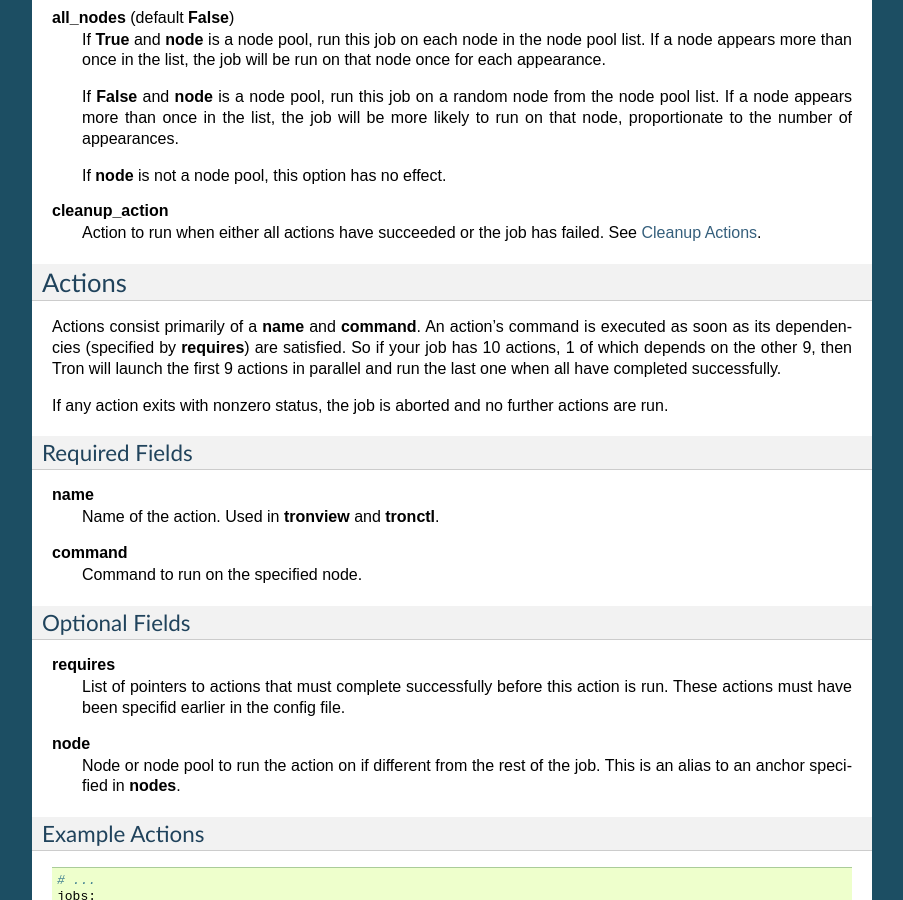
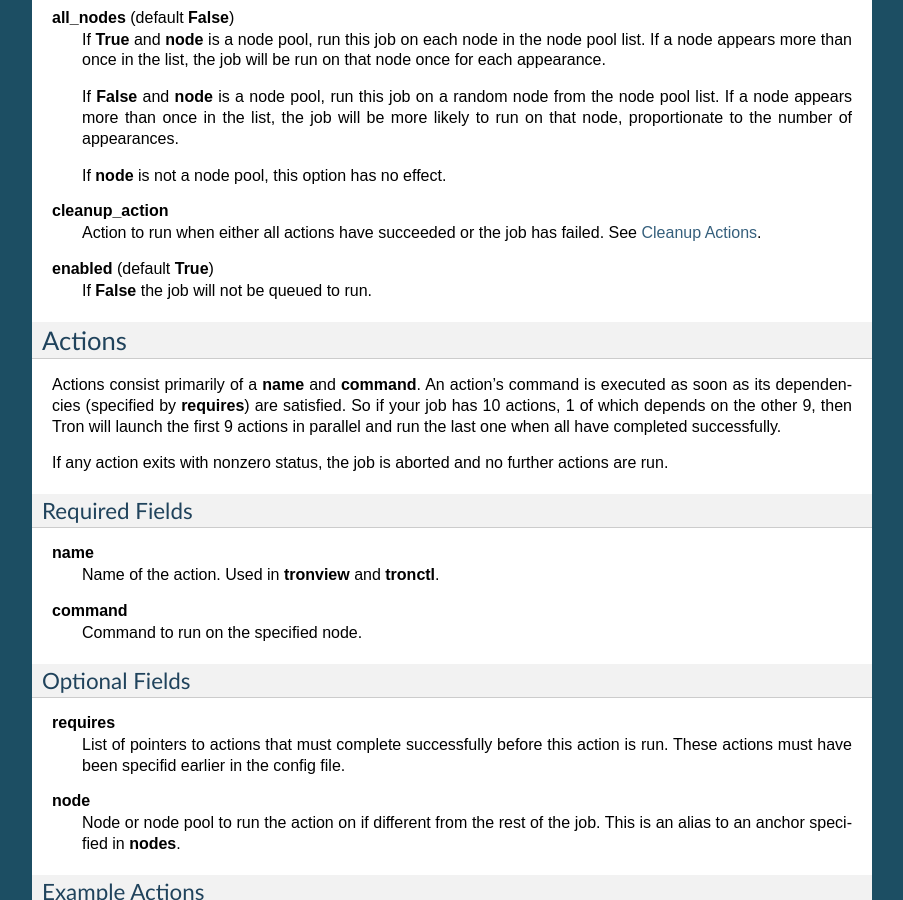
Before and after one commit to Yelp/Tron, a Sphinx documentation site: the page built from docs/jobs.rst, in a window 1280 px wide and 900 px high, scrolled down 701 px. Shown: the whole window, without its empty margins (198-1101 px from the left). Built offline with Sphinx 7.4.7, drawn with Linux system fonts in a browser that asks for light colours.

Commit message:
Adding tests Make task and job.enabled to docs.

```diff
--- a/docs/jobs.rst
+++ b/docs/jobs.rst
@@ -53,6 +53,9 @@ Optional Fields
 **cleanup_action**
     Action to run when either all actions have succeeded or the job has failed.
     See :ref:`job_cleanup_actions`.
+
+**enabled** (default **True**)
+    If **False** the job will not be queued to run.
 
 .. _job_actions:
 
```
Also changed, not shown: 1 other file.
